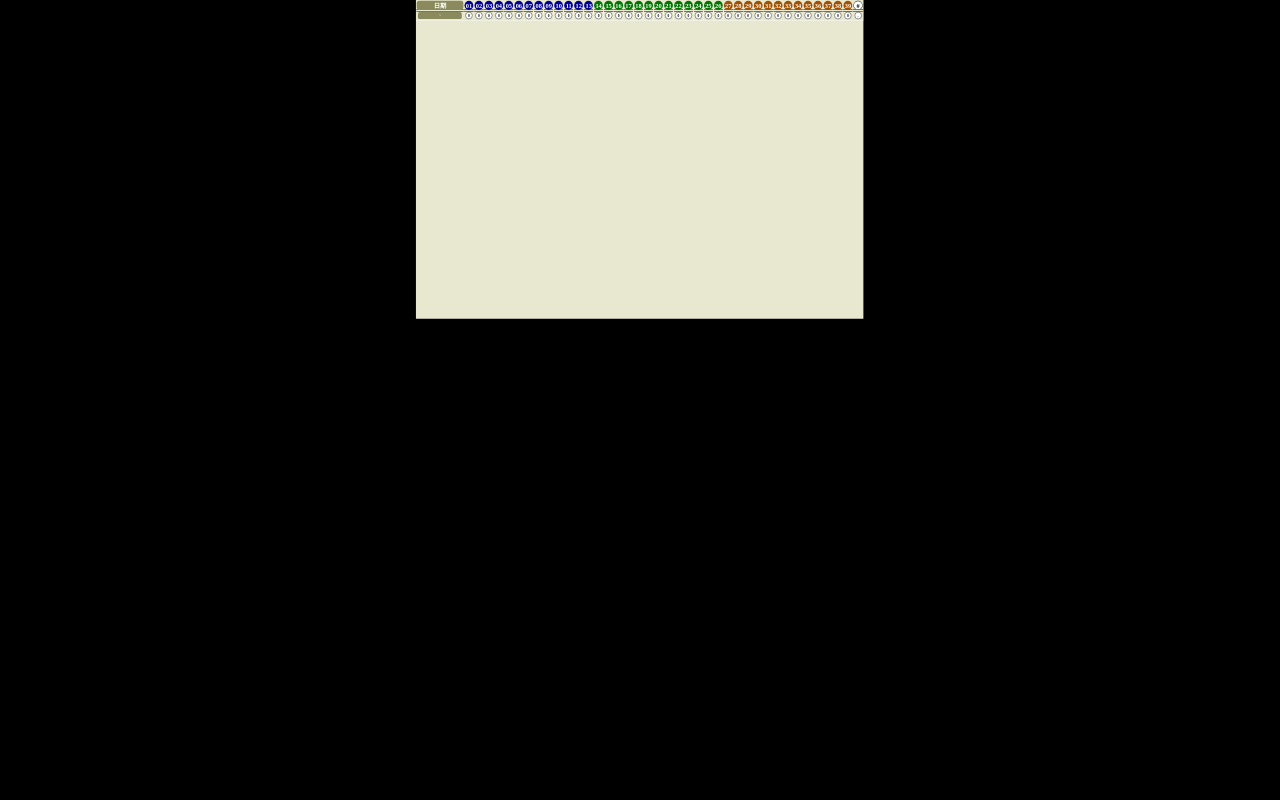
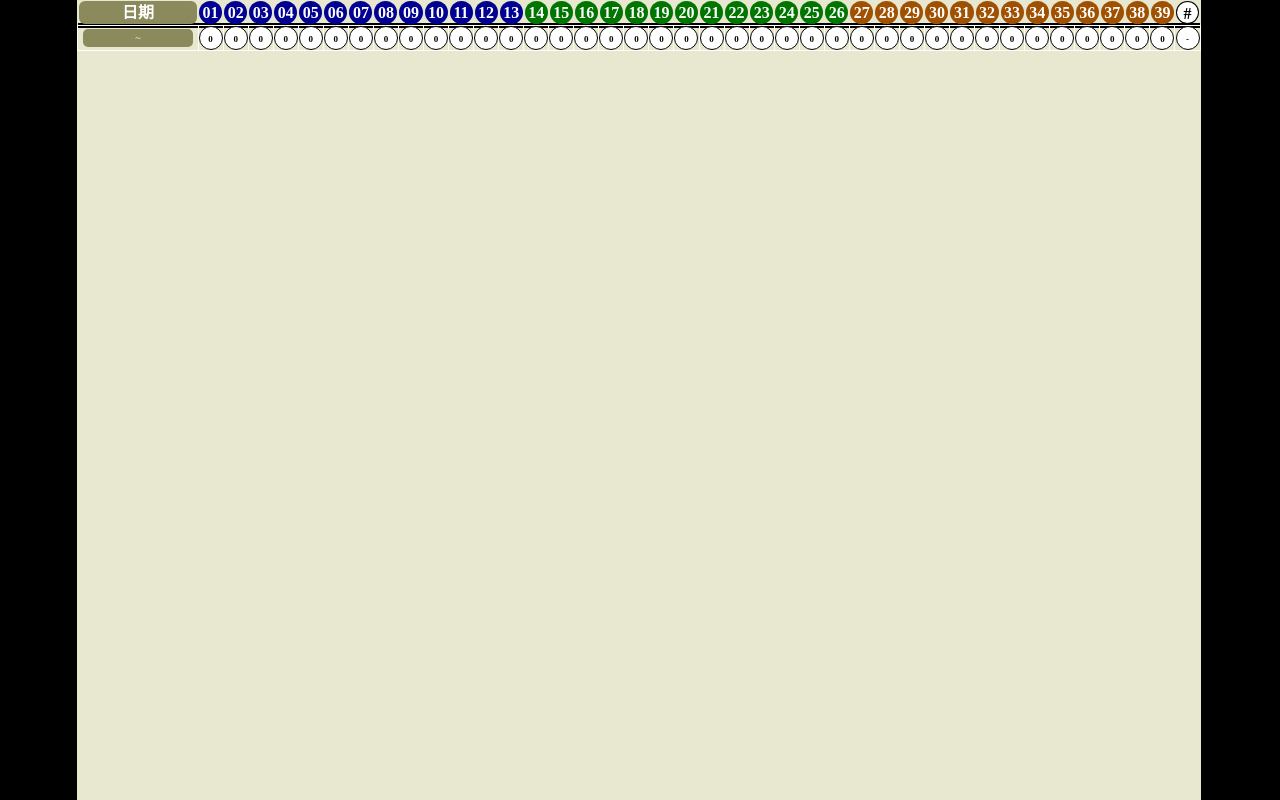
Before and after one commit to 88ll88/8, a plain HTML site: page Index.html in a window 1280 px wide. Drawn offline with Linux system fonts and the light colour scheme.

Commit message:
Update Index.html

```diff
--- a/Index.html
+++ b/Index.html
@@ -2,8 +2,8 @@
 <html lang="zh-TW">
 <head>
 <meta charset="UTF-8">
-<!-- 鎖定手機/平板視窗 Viewport，防止瀏覽器自行放大 -->
-<meta name="viewport" content="width=device-width, initial-scale=1.0, maximum-scale=1.0, user-scalable=no">
+<!-- 關鍵修正 1：鎖定視窗寬度，禁止瀏覽器預設放大 -->
+<meta name="viewport" content="width=device-width, initial-scale=1.0, maximum-scale=1.0, user-scalable=no, shrink-to-fit=no">
 <title>539 走勢圖</title>
 <style>
 * {
@@ -17,31 +17,18 @@ html, body {
     background: #000;
     width: 100%;
     height: 100%;
-    overflow: hidden; /* 防止瀏覽器雙重滾動條導致畫面爆掉 */
-    display: flex;
-    justify-content: center;
-    align-items: flex-start;
+    overflow: hidden; /* 鎖定 body 不會產生雙重滾動條導致畫面撐大 */
 }
 
-/* 外層容器：鎖定標準版面寬度，強行限制在畫面中央，解決瀏覽器撐太大的問題 */
-.app-container {
-    width: 100%;
-    max-width: 480px; /* 模擬標準 App 螢幕寬度 */
-    height: 100vh;
-    background: #000;
-    position: relative;
-    overflow: hidden;
-}
-
-/* 內層走勢圖區域：透過自動縮放（Zoom）適應螢幕 */
+/* 外層容器：改用 max-width: 100% 確保瀏覽器內絕不超出畫面 */
 .wrapper {
     display: flex;
-    width: 1204.71px;
-    height: 100%;
+    width: 100%;
+    max-width: 1205px;
+    height: 100vh;
     margin: 0 auto;
+    justify-content: center;
     box-sizing: border-box;
-    justify-content: center;
-    transform-origin: top left;
 }
 
 #leftSidebar {
@@ -64,12 +51,12 @@ html, body {
     margin-left: 2px;
 }
 
-/* 限制表格顯示高度並產生內部捲軸 */
+/* 關鍵修正 2：表格容器隨螢幕高度自適應，不再死板固定 585px */
 .table-container {
     height: 100%;
     max-height: 100vh;
     overflow-y: auto;
-    overflow-x: hidden;
+    overflow-x: auto;
     position: relative;
     background: #E8E8D0;
     width: 100%;
@@ -115,7 +102,6 @@ html, body {
 #thead td {
     width: 25px;
     height: 25px;
-    border: 0.3px solid transparent;
     color: #fff;
     text-align: center;
     vertical-align: middle;
@@ -126,7 +112,6 @@ html, body {
     height: 18px;
     font-size: 13px !important;
     font-weight: bold !important;
-    border: 0px solid #fff;
     padding: 0;
     margin: 0 auto;
 }
@@ -137,14 +122,13 @@ html, body {
     color: #fff;
     text-align: center;
     vertical-align: middle;
-    border: 0.3px solid #fff;
     padding: 0;
 }
 
 /* 尾列樣式 */
 #tfoot td {
     width: 25px;
-    height: 20px;
+    height: 18px;
     text-align: center;
     vertical-align: middle;
     border: 0.3px solid #fff;
@@ -162,13 +146,13 @@ html, body {
 
 .cap {
     width: 110px;
-    height: 24px;
+    height: 18px;
     border-radius: 6px;
     line-height: 24px;
     margin: 0 auto;
 }
 
-/* 球體蓋在走勢線與豎線上，防止貫穿 */
+/* 置頂號碼球，防止被背景線穿越 */
 .ball {
     width: 24px;
     height: 24px;
@@ -189,7 +173,7 @@ html, body {
     color: #fff;
 }
 
-/* 開出號碼紅圈：蓋住貫穿線，可點擊高亮 */
+/* 開出號碼紅圈：置頂 z-index，蓋在線條上方 */
 .ball2 {
     width: 18px;
     height: 18px;
@@ -203,10 +187,10 @@ html, body {
 
 /* 尾列總次數小圓圈 */
 .tfoot-ball {
-    width: 18px;
-    height: 18px;
+    width: 24px;
+    height: 24px;
     border-radius: 50%;
-    line-height: 18px;
+    line-height: 24px;
     margin: 0 auto;
     background: #fff;
     color: #000;
@@ -225,8 +209,6 @@ html, body {
 </head>
 <body>
 
-  <!-- 包裹在 App 模擬器外框中，徹底修正瀏覽器超大問題 -->
-  <div class="app-container">
   <div class="wrapper">
       <div id="leftSidebar"></div>
 
@@ -242,37 +224,11 @@ html, body {
 
       <div id="rightSidebar"></div>
   </div>
-  </div>
 
 <script>
-// 強制將 1204px 的版面動態縮放至視窗/App 最佳大小
-function fitLayout() {
-    var appContainer = document.querySelector('.app-container');
-    var wrapper = document.querySelector('.wrapper');
-    if (!appContainer || !wrapper) return;
-
-    var containerWidth = window.innerWidth;
-    if (containerWidth > 600) {
-        // 大螢幕時限制外框寬度
-        appContainer.style.maxWidth = "480px";
-        containerWidth = 480;
-    } else {
-        appContainer.style.maxWidth = "100%";
-    }
-
-    var baseWidth = 1204.71;
-    var scale = containerWidth / baseWidth;
-
-    wrapper.style.transform = "scale(" + scale + ")";
-    wrapper.style.width = baseWidth + "px";
-
-    // 同步計算 SVG 連線
-    renderTrendSvg();
-}
-
 var activeNum = null;
 
-// 點擊紅圈切換「粗紅線」高亮
+// 切換高亮指定號碼走勢線 (點擊可高亮粗紅線，再點一次取消)
 function toggleHighlightLine(numStr) {
     if (activeNum === numStr) {
         activeNum = null;
@@ -382,7 +338,7 @@ if (typeof zzz !== 'undefined' && zzz.length > 0) lastDate = zzz[0][0];
     tfoot.innerHTML = H3;
 })();
 
-// 4. 動態對齊繪製貫穿線與走勢連線
+// 4. 精準對齊與純座標渲染 (不受瀏覽器螢幕拉大影響)
 function renderTrendSvg() {
     var table = document.getElementById("table");
     var container = document.querySelector('.table-container');
@@ -405,7 +361,7 @@ function renderTrendSvg() {
     svg.style.pointerEvents = "none";
     svg.style.zIndex = "1";
 
-    // 抓取表頭中心座標，繪製貫穿背景豎線
+    // 抓取表頭中心座標，畫貫穿背景豎線
     var headThs = table.querySelectorAll("#thead tr:last-child td");
     var xCenters = {};
 
@@ -479,9 +435,9 @@ function renderTrendSvg() {
     container.appendChild(svg);
 }
 
-// 啟動適應與渲染
-window.addEventListener('load', fitLayout);
-window.addEventListener('resize', fitLayout);
+// 載入與視窗調整監聽
+window.addEventListener('load', renderTrendSvg);
+window.addEventListener('resize', renderTrendSvg);
 </script>
 </body>
 </html>
```
Lines whose indentation alone changed are shown as unchanged.
